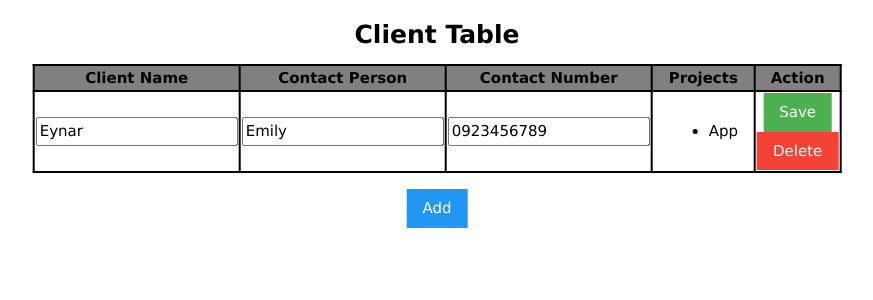
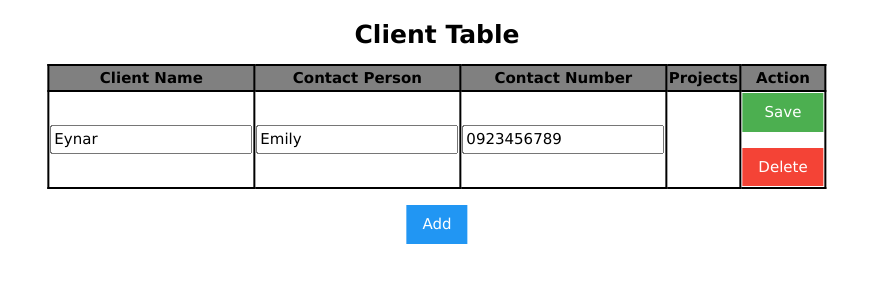
Before and after one commit to LunarArcanus/PythonCRM, a Django app: page /clients/ in a window 1280 px wide. Shown: the top 300 px of the page, without its empty margins (203-1076 px from the left). Run offline with Django 3.2, Linux system fonts and the light colour scheme; a user stored in the database is signed in; data comes from the database, SQL or seed files in the repository; both versions use the stored data as it was before the commit.

Commit message:
Fixed entity relationship between Client and Project

```diff
--- a/client_projects/models.py
+++ b/client_projects/models.py
@@ -3,10 +3,10 @@
 from django.db import models
 
 class Client(models.Model):
-    project_reference = models.ForeignKey("Project",
-    null = True,
-    blank = True,
-    on_delete = models.SET_NULL)
+    # project_reference = models.OneToOneField("Project",
+    # null = True,
+    # blank = True,
+    # on_delete = models.SET_NULL)
     client_name = models.CharField(max_length = 50)
     contact_person = models.CharField(max_length = 50)
     contact_number = models.CharField(max_length = 15)
@@ -15,7 +15,7 @@ class Client(models.Model):
         return self.client_name
 
 class Project(models.Model):
-    client_reference = models.OneToOneField(Client,
+    client_reference = models.ForeignKey(Client,
         null = True,
         blank = True,
         on_delete = models.SET_NULL)
--- a/client_projects/static/css/index.css
+++ b/client_projects/static/css/index.css
@@ -32,3 +32,7 @@ table > tbody > tr > th {
     right: 0;
     position: absolute;
 }
+
+.save-button, .delete-button {
+    width: 100%;
+}
--- a/client_projects/templates/clientsList.html
+++ b/client_projects/templates/clientsList.html
@@ -38,7 +38,7 @@
                             </ul>
                         </td>
                         <td>
-                            <button data-record-id="{{ client.id }}" class="save-button w3-button w3-green">Save</button>
+                            <button data-record-id="{{ client.id }}" class="save-button w3-button w3-green w3-margin-bottom">Save</button>
                             <button data-record-id="{{ client.id }}" class="delete-button w3-button w3-red">Delete</button>
                         </td>
                     </tr>
```
Also changed, not shown: client_projects/templates/projectsList.html (+6 -2 lines), client_projects/migrations/0003_remove_project_client_reference.py (added), client_projects/migrations/0004_project_client_reference.py (added), client_projects/migrations/0005_auto_20190409_2148.py (added), client_projects/migrations/0006_auto_20190409_2149.py (added), client_projects/migrations/0007_remove_client_project_reference.py (added), db.sqlite3.
